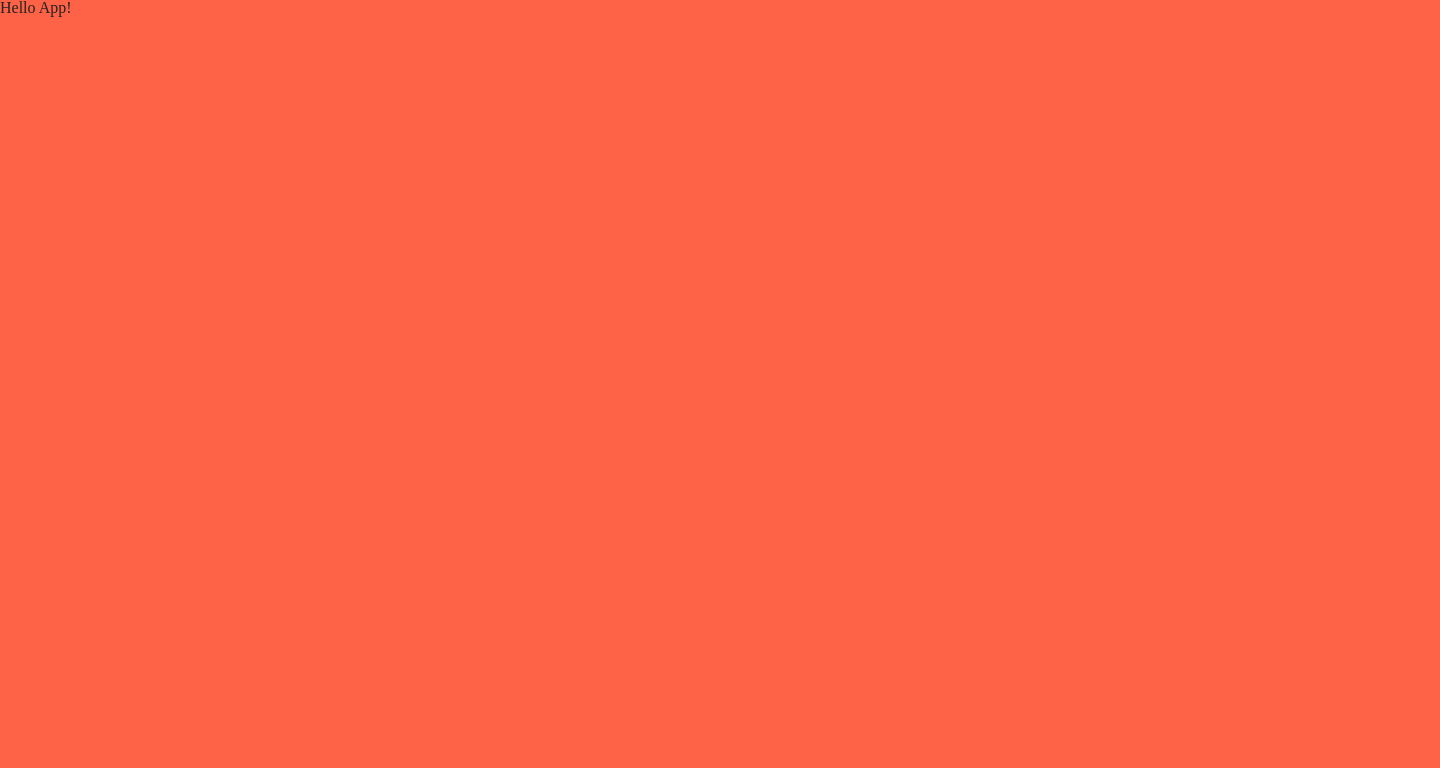
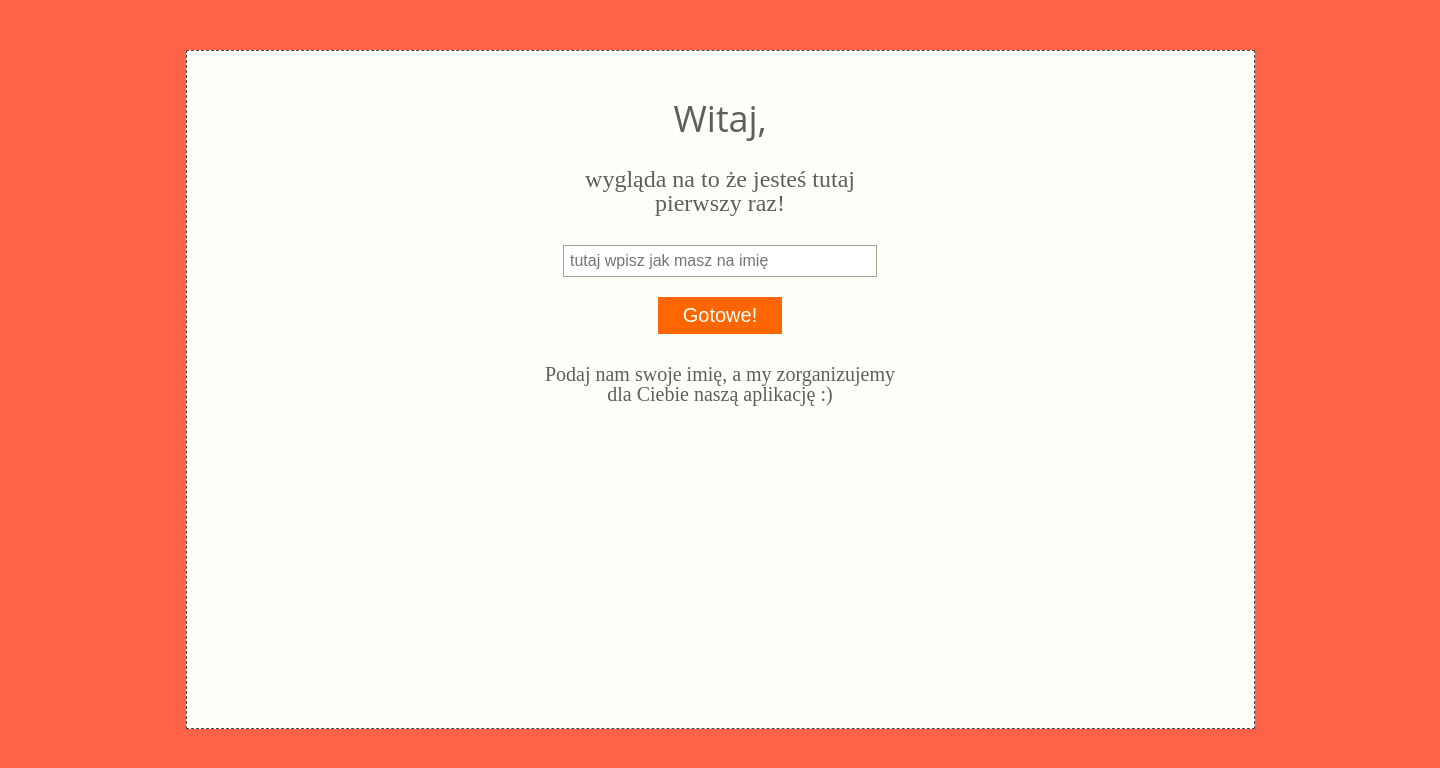
Before and after one commit to karol-lu/Scrum-Project, a website: page development/app.html in a window 1280 px wide. Shown: the whole page, 1440 px wide, since content can reach past the window. Drawn offline with nearby package versions, Linux system fonts and the light colour scheme; files that its build step writes are made by us from their sources.

Commit message:
first entery for review

```diff
--- a/development/app.html
+++ b/development/app.html
@@ -8,10 +8,15 @@
     <link rel="stylesheet" href="./css/main.css" />
   </head>
   <body>
-    <header>
-      <h1>Hello App!</h1>
+    <header class="entry container">
+      <div class="entry_box">
+        <h1 class="entry_title">Witaj,</h1>
+        <p class="entry_text">wygląda na to że jesteś tutaj pierwszy raz!</p>
+        <input class="entry_input"placeholder="tutaj wpisz jak masz na imię">
+        <button class="btn entry_btn">Gotowe!</button>
+        <p class="entry_paragraph">Podaj nam swoje imię, a my zorganizujemy dla Ciebie naszą aplikację :)</p>
+    </div>
     </header>
-
-    <script src="./js/app.js"></script>
+    <script type="submit" src="./js/app.js"></script>
   </body>
 </html>
--- a/development/scss/main.scss
+++ b/development/scss/main.scss
@@ -11,6 +11,7 @@
 @import "./sections/aboutme";
 @import "./sections/threecolumns";
 @import "./sections/footer";
+@import "./sections/firstentry";
 
 // CDN FONTAWESOME
 // <link rel="stylesheet" href="https://use.fontawesome.com/releases/v5.3.1/css/all.css" integrity="sha384-mzrmE5qonljUremFsqc01SB46JvROS7bZs3IO2EmfFsd15uHvIt+Y8vEf7N7fWAU" crossorigin="anonymous">
--- /dev/null
+++ b/development/scss/sections/_firstentry.scss
@@ -0,0 +1,45 @@
+.entry {
+  display: flex;
+  justify-content: center;
+  &_box {
+    width: 1067px;
+    height: 627px;
+    padding-top: 50px;
+    margin-top: 50px;
+    background-color: $background-color;
+    border: 1px dashed $text-color;
+    color: #5B605F;
+    text-align: center;
+    display: flex;
+    flex-direction: column;
+    align-items: center;
+  }
+  &_title {
+    font-size: 36px;
+    font-family: $primary-text-font;
+    margin-bottom: 30px;
+  }
+  &_text {
+    font-size: 24px;
+    width: 300px;
+    margin-bottom: 30px;
+  }
+  &_input {
+    width: 300px;
+    border:0.5px solid $table-text-color;
+    padding: 6px;
+  }
+  &_btn {
+    font-size: 20px;
+    color: $background-color;
+    border: none;
+    background-color: $buttons-color;
+    padding: 7px 25px;
+    margin: 20px 0;
+  }
+  &_paragraph {
+    font-size: 20px;
+    width: 360px;
+    margin-top: 10px;
+  }
+}
```
